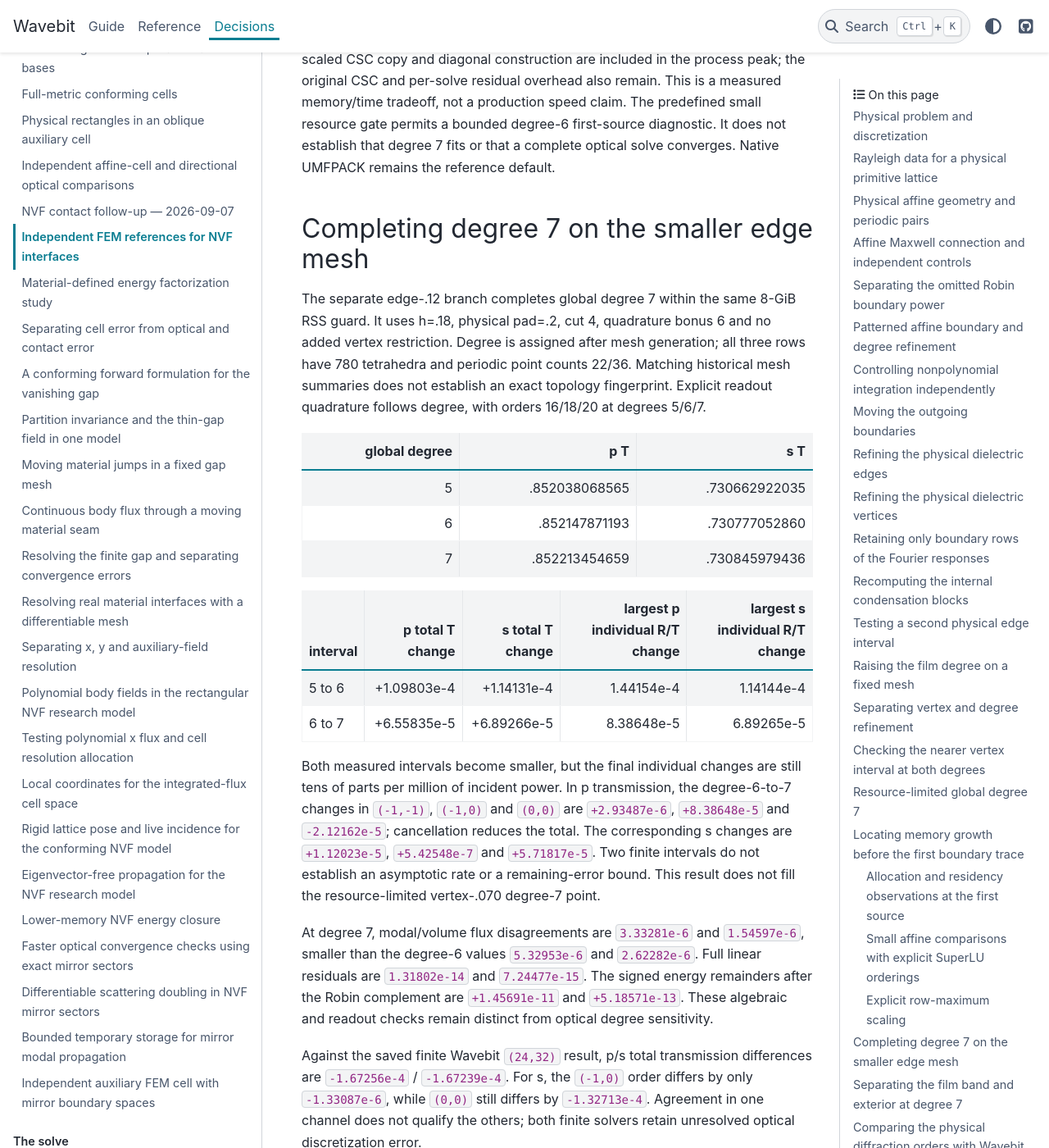
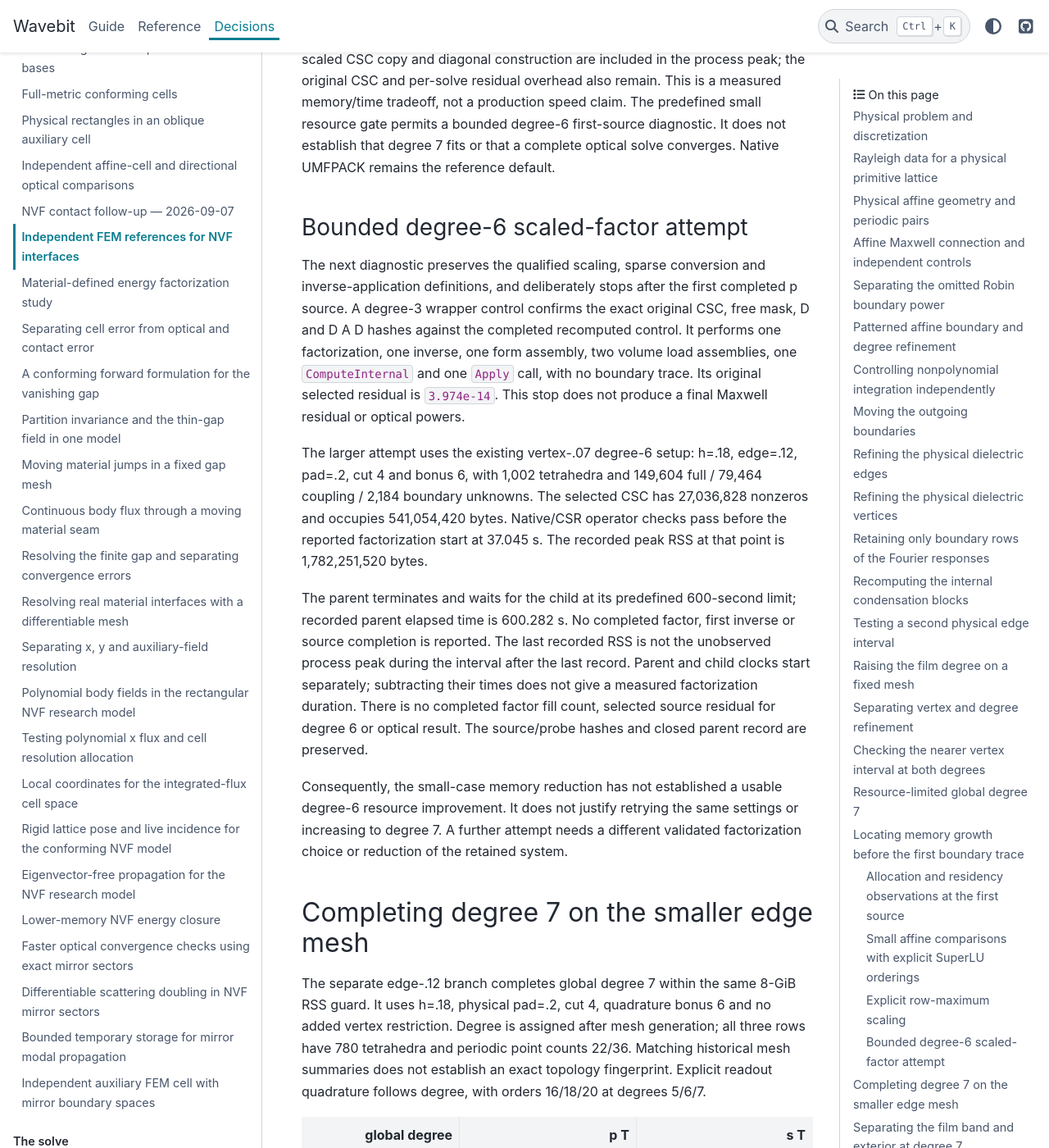
Before and after one commit to fieldalgo/wavebit, a Sphinx documentation site: the page built from docs/nvf-independent-fem.md, in a window 1280 px wide and 1400 px high, scrolled down 32598 px. Shown: the whole window at 82% size. Built offline with Sphinx 7.4.7 and the PyData theme 0.15.4, drawn with Linux system fonts in a browser that asks for light colours.

Commit message:
docs(nvf): preserve bounded scaled degree-six timeout
Qualify the first-source wrapper on the small fixture and record the closed 600-second degree-six timeout. Separate last observed RSS from an unavailable later peak, and do not infer completed factors, source residuals or optical results.

Co-authored-by: Codex <noreply@openai.com>

```diff
--- a/docs/nvf-independent-fem.md
+++ b/docs/nvf-independent-fem.md
@@ -1212,6 +1212,39 @@ first-source diagnostic. It does not establish that degree 7 fits or
 that a complete optical solve converges. Native UMFPACK remains the
 reference default.
 
+### Bounded degree-6 scaled-factor attempt
+
+The next diagnostic preserves the qualified scaling, sparse conversion and
+inverse-application definitions, and deliberately stops after the first
+completed p source. A degree-3 wrapper control confirms the exact original
+CSC, free mask, D and D A D hashes against the completed recomputed control.
+It performs one factorization, one inverse, one form assembly, two volume
+load assemblies, one `ComputeInternal` and one `Apply` call, with no
+boundary trace. Its original selected residual is `3.974e-14`. This stop
+does not produce a final Maxwell residual or optical powers.
+
+The larger attempt uses the existing vertex-.07 degree-6 setup: h=.18,
+edge=.12, pad=.2, cut 4 and bonus 6, with 1,002 tetrahedra and
+149,604 full / 79,464 coupling / 2,184 boundary unknowns. The selected
+CSC has 27,036,828 nonzeros and occupies 541,054,420 bytes. Native/CSR
+operator checks pass before the reported factorization start at 37.045 s.
+The recorded peak RSS at that point is 1,782,251,520 bytes.
+
+The parent terminates and waits for the child at its predefined 600-second
+limit; recorded parent elapsed time is 600.282 s. No completed factor,
+first inverse or source completion is reported. The last recorded RSS is
+not the unobserved process peak during the interval after the last record.
+Parent and child clocks start separately; subtracting their times does not
+give a measured factorization duration.
+There is no completed factor fill count, selected source residual for
+degree 6 or optical result. The source/probe hashes and closed parent
+record are preserved.
+
+Consequently, the small-case memory reduction has not established a usable
+degree-6 resource improvement. It does not justify retrying the same
+settings or increasing to degree 7. A further attempt needs a different
+validated factorization choice or reduction of the retained system.
+
 ## Completing degree 7 on the smaller edge mesh
 
 The separate edge-.12 branch completes global degree 7 within the same
```
